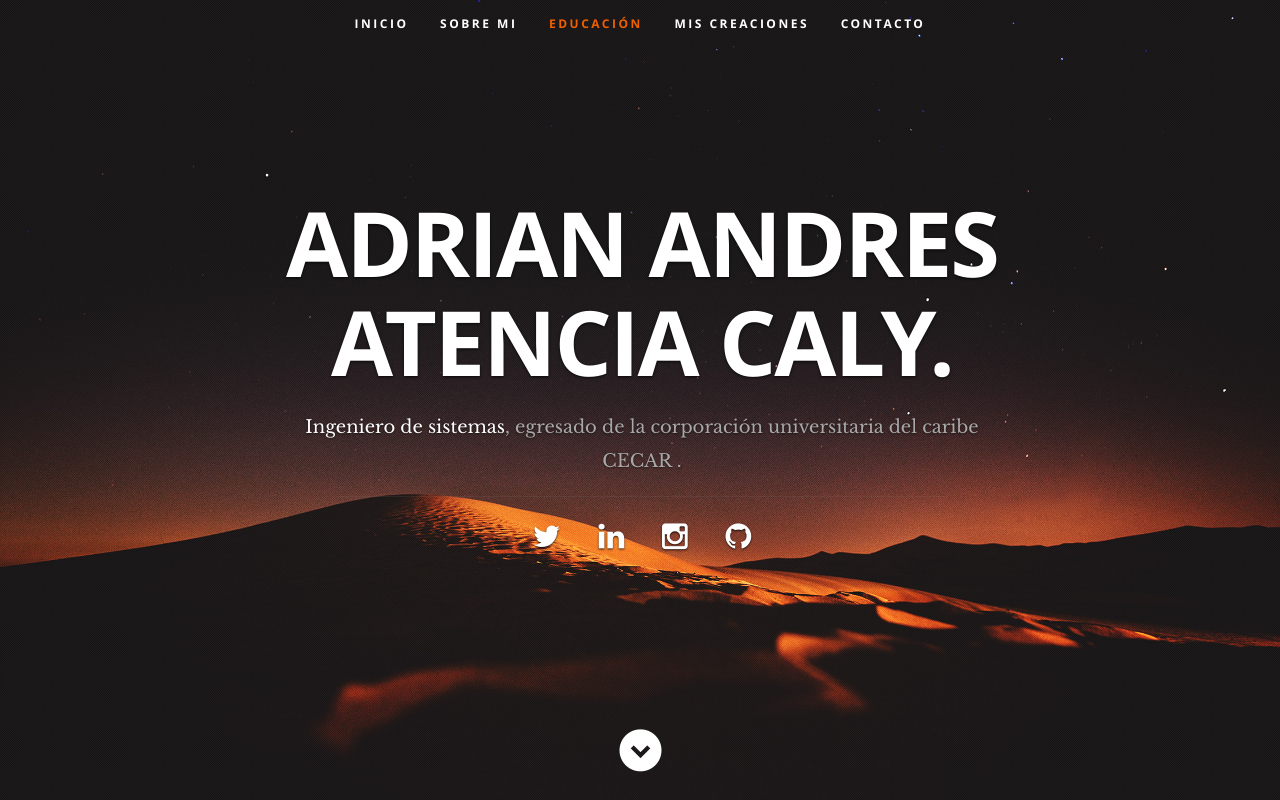
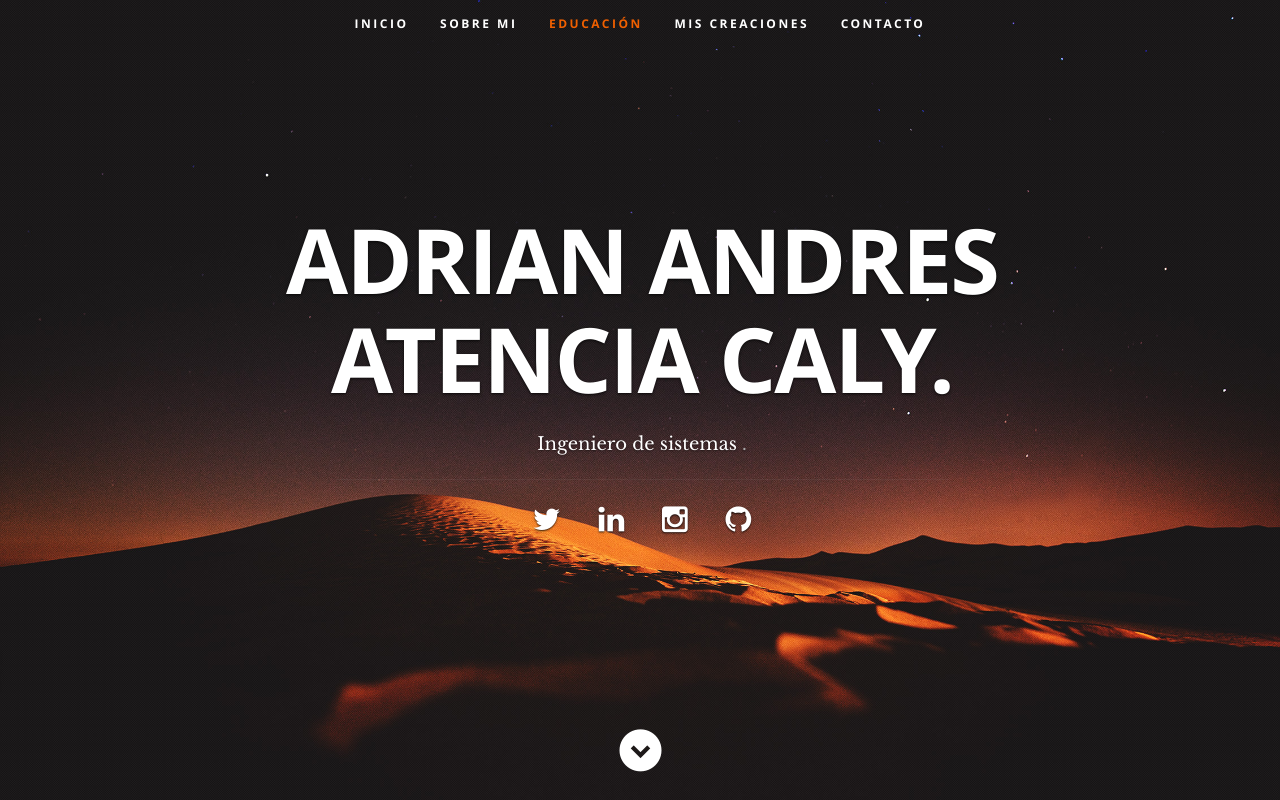
Before and after one commit to AdrianAtenciaCaly/curriculum, a plain HTML site: page index.html in a window 1280 px wide. Shown: the top 800 px of the page. Drawn offline with nearby package versions, Linux system fonts and the light colour scheme.

Commit message:
my_curriculo

```diff
--- a/index.html
+++ b/index.html
@@ -57,7 +57,7 @@
       <div class="row banner">
          <div class="banner-text">
             <h1 class="responsive-headline">ADRIAN ANDRES ATENCIA CALY.</h1>
-            <h3>  <span>Ingeniero de sistemas</span>, egresado de la corporación  universitaria del caribe CECAR <a class="smoothscroll" href="#about"></a>
+            <h3>  <span>Ingeniero de sistemas</span><a class="smoothscroll" href="#about"></a>
            <a class="smoothscroll" href="#about"></a>.</h3>
             <hr />
             <ul class="social">
```
Also changed, not shown: 1 other file.
